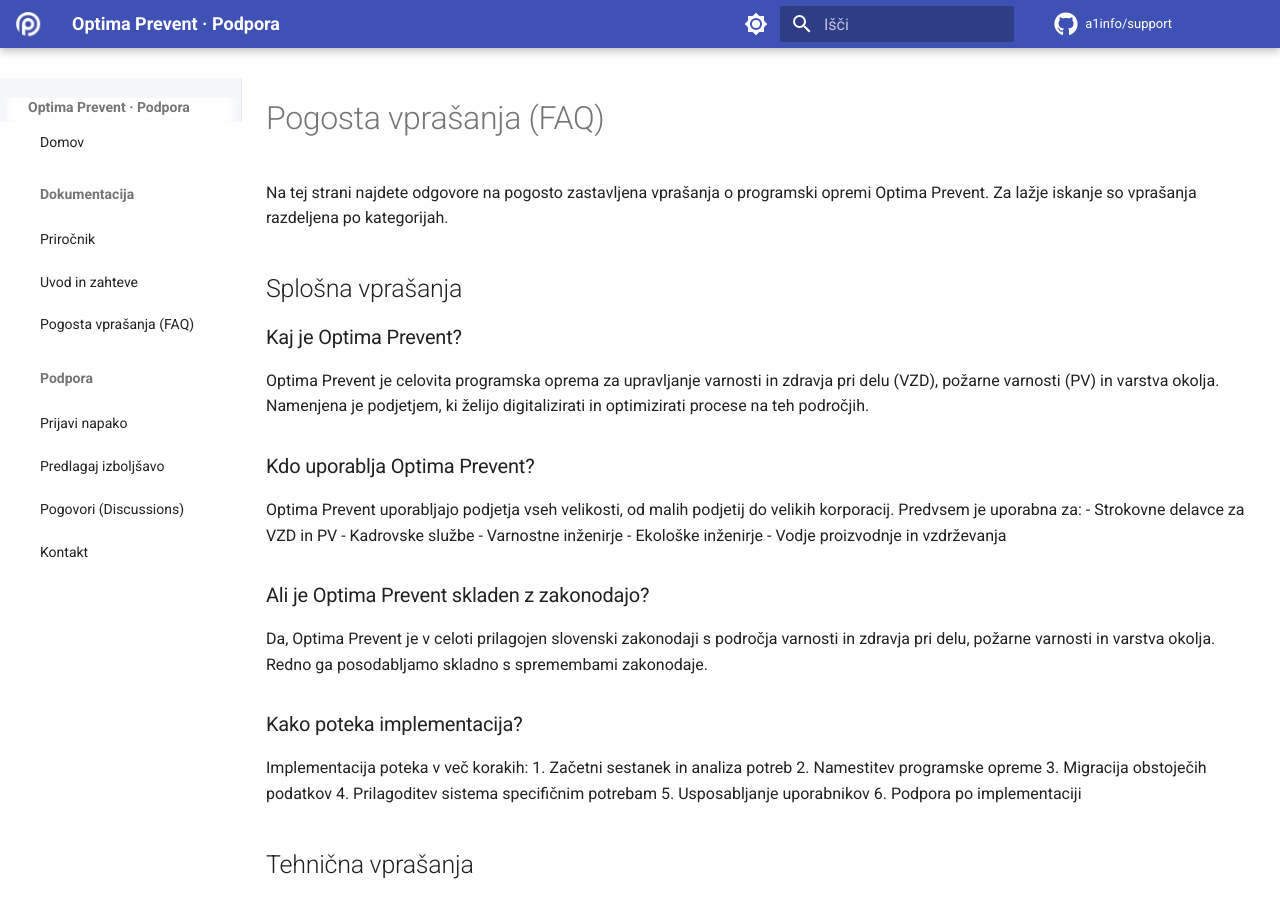
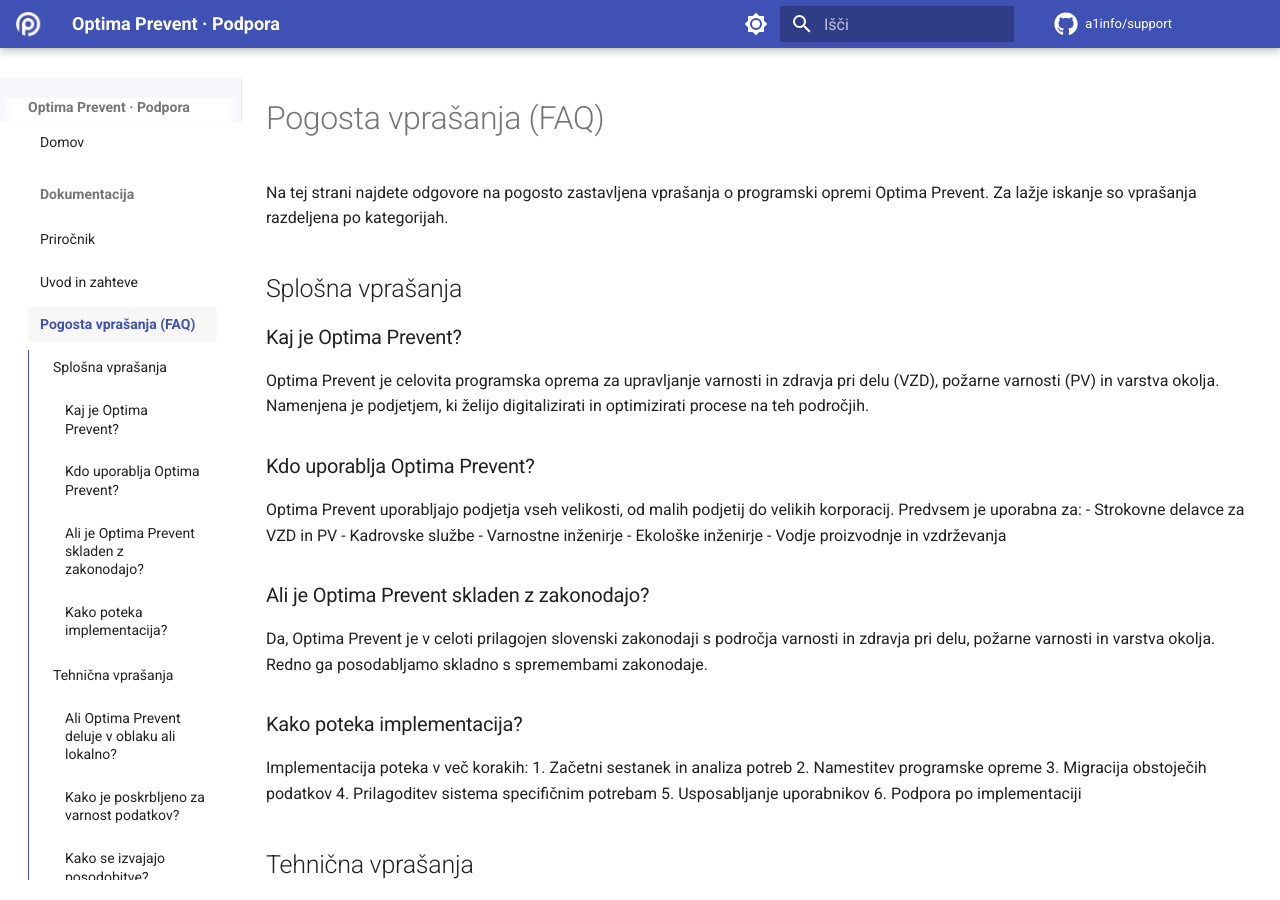
Before and after one commit to a1info/support, an MkDocs documentation site: the page built from docs/faq.md, in a window 1280 px wide and 900 px high. Built offline with MkDocs 1.6.1 and Material for MkDocs 9.7.7, drawn with Linux system fonts in a browser that asks for light colours; comment, search, counter and statistics services are not loaded; some of the changed lines change nothing that is shown.

Commit message:
Update navigation links in mkdocs.yml

```diff
--- a/mkdocs.yml
+++ b/mkdocs.yml
@@ -57,8 +57,8 @@
   - Domov: index.md
   - Dokumentacija:
     - Priročnik: manual-sl.md
-    - Uvod in zahteve: manual/introduction.md
-    - Pogosta vprašanja (FAQ): manual/faq.md
+    - Uvod in zahteve: introduction.md
+    - Pogosta vprašanja (FAQ): faq.md
   - Podpora:
     - Prijavi napako: https://github.com/a1info/support/issues/new?template=bug_report.yml
     - Predlagaj izboljšavo: https://github.com/a1info/support/issues/new?template=feature_request.yml
```
